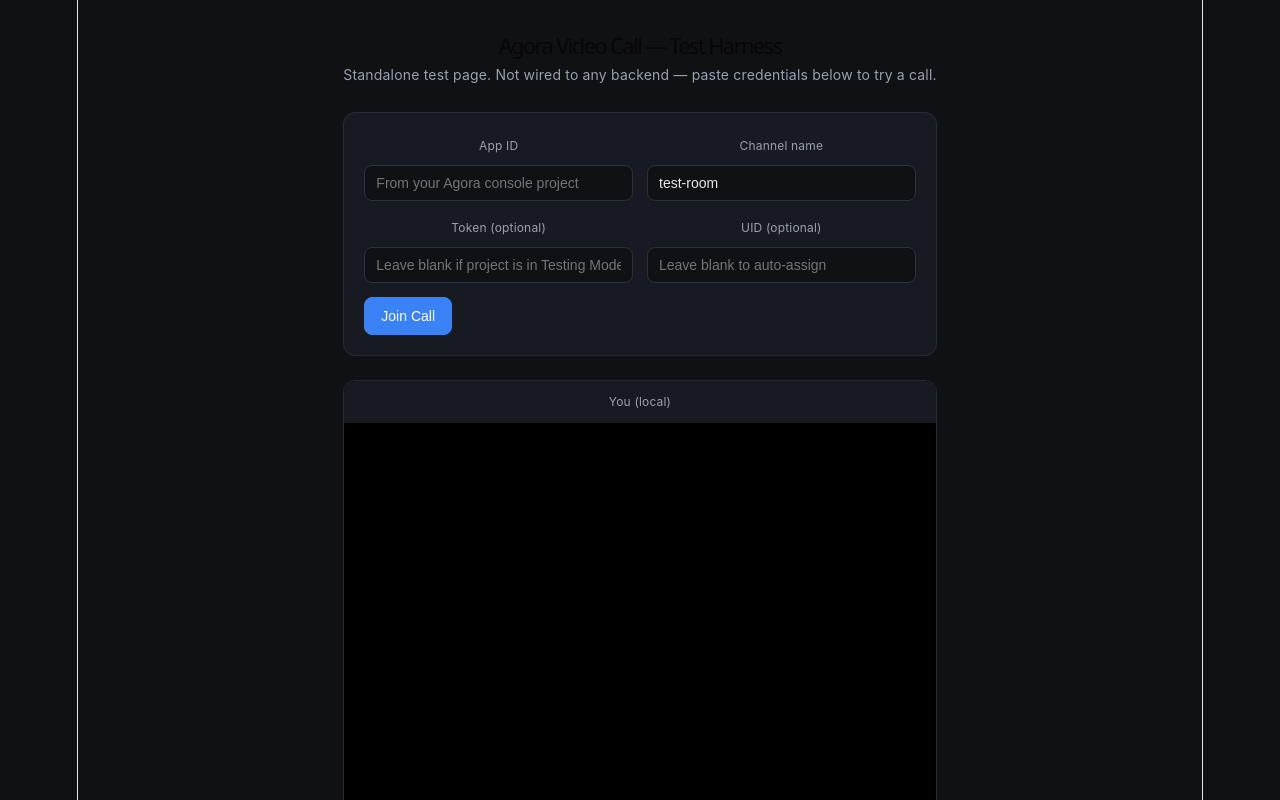
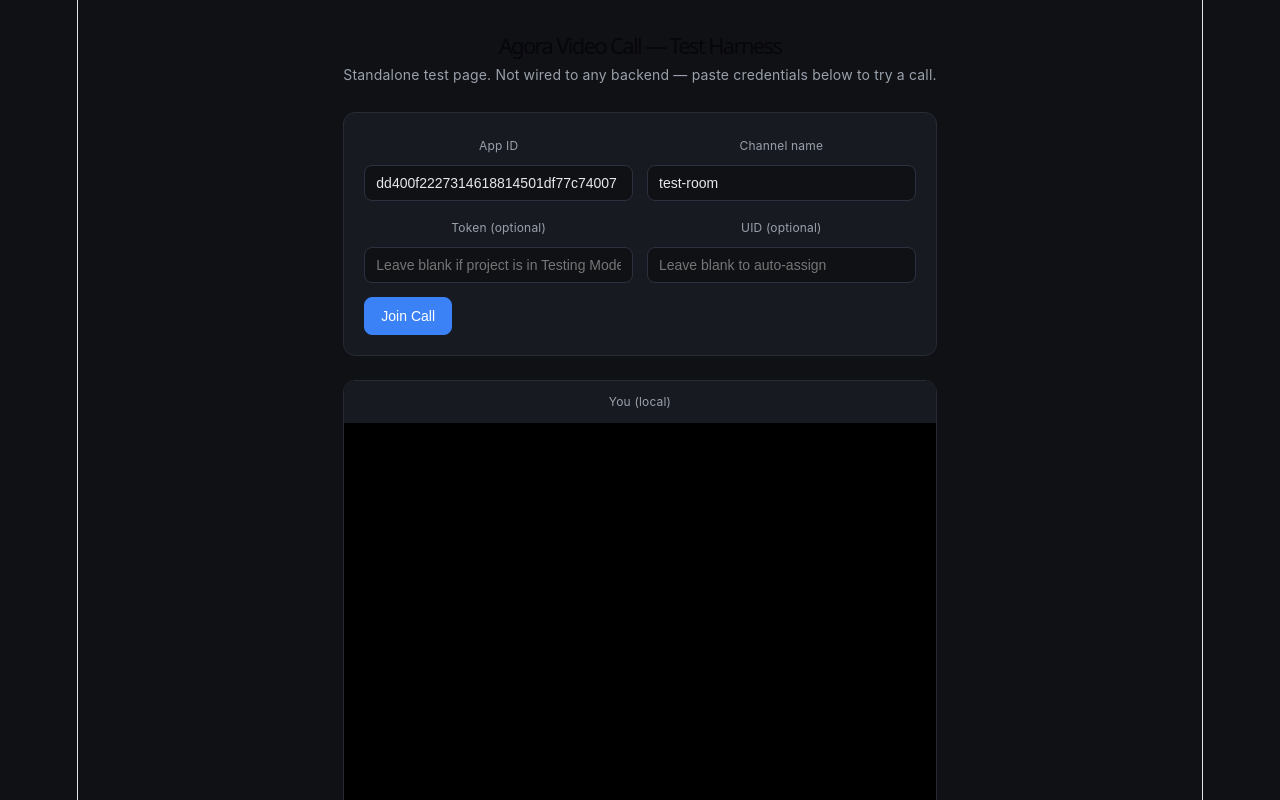
Before and after one commit to KaranAkrys/Agora-Test, a React (Vite) app: page / in a window 1280 px wide. Shown: the top 800 px of the page. Built offline with nearby package versions, Linux system fonts and the light colour scheme.

Commit message:
Set default app ID for Agora video call

```diff
--- a/src/App.tsx
+++ b/src/App.tsx
@@ -9,8 +9,10 @@
 
 type LogLine = { time: string; text: string }
 
+const DEFAULT_APP_ID = 'dd400f2227314618814501df77c74007'
+
 function App() {
-  const [appId, setAppId] = useState(() => localStorage.getItem('agora_app_id') ?? '')
+  const [appId, setAppId] = useState(() => localStorage.getItem('agora_app_id') ?? DEFAULT_APP_ID)
   const [channel, setChannel] = useState(() => localStorage.getItem('agora_channel') ?? 'test-room')
   const [token, setToken] = useState(() => localStorage.getItem('agora_token') ?? '')
   const [uid, setUid] = useState(() => localStorage.getItem('agora_uid') ?? '')
```
